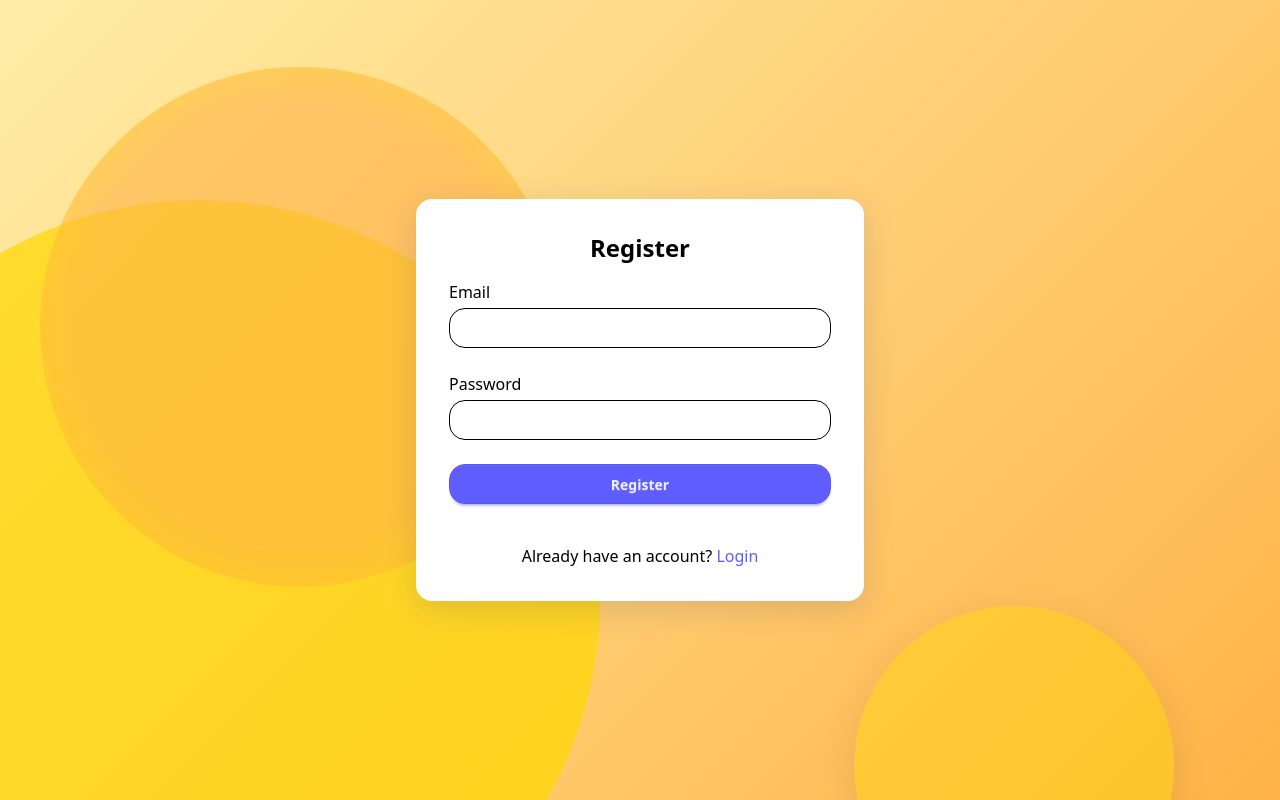
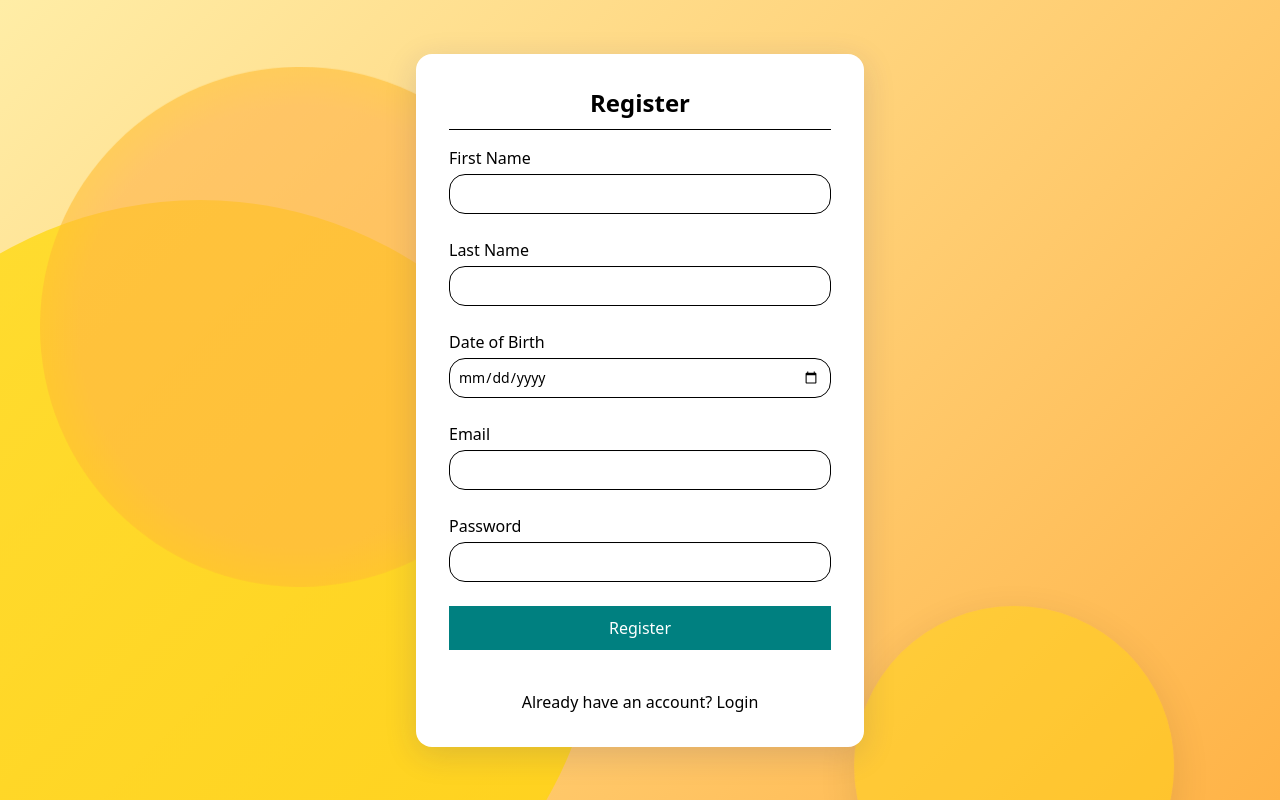
Before and after one commit to hadetan/foodsport-dev, a Next.js app: page /auth/register in a window 1280 px wide. Built offline with nearby package versions, Linux system fonts and the light colour scheme.

Commit message:
Add register screen and functionalities

```diff
--- a/src/app/api/auth/register/route.js
+++ b/src/app/api/auth/register/route.js
@@ -1,5 +1,6 @@
 import { prisma } from '@/lib/prisma/client';
 import { supabaseClient } from '@/lib/supabase/client';
+import { cookies } from 'next/headers';
 
 export async function POST(req) {
 	try {
@@ -48,9 +49,28 @@ export async function POST(req) {
 			},
 		});
 
+		if (data.session?.access_token) {
+			const cookieStore = await cookies();
+			cookieStore.set('auth_token', data.session.access_token, {
+				httpOnly: true,
+				path: '/',
+				sameSite: 'lax',
+				maxAge: data.session.expires_in || 3600,
+			});
+			if (data.session.refresh_token) {
+				cookieStore.set('refresh_token', data.session.refresh_token, {
+					httpOnly: true,
+					path: '/',
+					sameSite: 'lax',
+					maxAge: 60 * 60 * 24 * 30,
+				});
+			}
+		}
+
 		return Response.json({
 			message: 'User registered successfully.',
 			userId,
+			session: data.session,
 		});
 	} catch (err) {
 		return Response.json(
--- a/src/app/auth/login/page.js
+++ b/src/app/auth/login/page.js
@@ -4,6 +4,7 @@ import { useState, useEffect } from "react";
 import api from "@/utils/axios/api";
 import { useRouter } from "next/navigation";
 import ErrorAlert from "@/app/shared/components/ErrorAlert";
+import Link from 'next/link';
 
 export default function LoginPage() {
   const [email, setEmail] = useState("");
@@ -31,7 +32,7 @@ export default function LoginPage() {
       }
       router.replace("/my");
     } catch (err) {
-      setError(`Something went wrong. Please try again. ${err}`);
+      setError(`Something went wrong. Please try again. ${err.message}`);
     } finally {
       setLoading(false);
     }
@@ -70,7 +71,7 @@ return (
         </button>
         <div className="text-center mt-4 text-black">
             <span>Don't have an account? </span>
-            <a href="/auth/register" className="link link-primary text-black">Register</a>
+            <Link href="/auth/register" className="link link-primary text-black">Register</Link>
         </div>
     </form>
 );
--- a/src/app/auth/register/page.js
+++ b/src/app/auth/register/page.js
@@ -3,9 +3,13 @@ import '@/app/auth/css/loginAndRegister.css'
 import { useState } from "react";
 import { useRouter } from "next/navigation";
 import ErrorAlert from "@/app/shared/components/ErrorAlert";
+import Link from 'next/link';
 
 export default function RegisterPage() {
   const [email, setEmail] = useState("");
+  const [firstname, setFirstname] = useState("");
+  const [lastname, setLastname] = useState("");
+  const [dateOfBirth, setDateOfBirth] = useState("");
   const [password, setPassword] = useState("");
   const [loading, setLoading] = useState(false);
   const [error, setError] = useState("");
@@ -19,7 +23,7 @@ export default function RegisterPage() {
       const res = await fetch("/api/auth/register", {
         method: "POST",
         headers: { "Content-Type": "application/json" },
-        body: JSON.stringify({ email, password }),
+        body: JSON.stringify({ email, password, firstname, lastname, dateOfBirth }),
       });
       const data = await res.json();
       if (!res.ok) {
@@ -27,13 +31,13 @@ export default function RegisterPage() {
         setLoading(false);
         return;
       }
-      // Store session (token) in localStorage or cookie
       if (data.session?.access_token) {
         localStorage.setItem("auth_token", data.session.access_token);
+        localStorage.setItem("refresh_token", data.session.refresh_token || "");
       }
       router.push("/my");
     } catch (err) {
-      setError("Something went wrong. Please try again.");
+      setError(`Something went wrong. Please try again. ${err.message}`);
     } finally {
       setLoading(false);
     }
@@ -41,10 +45,40 @@ export default function RegisterPage() {
 
   return (
     <form className="space-y-6" onSubmit={handleRegister}>
-      <h2 className="text-2xl font-bold mb-4 text-center">Register</h2>
+      <h2 className="text-2xl font-bold mb-4 text-center text-black header">Register</h2>
       {error && <ErrorAlert message={error} onClose={() => setError("")} />}
       <div>
-        <label className="block mb-1 font-medium">Email</label>
+        <label className="block mb-1 font-medium text-black">First Name</label>
+        <input
+          type="text"
+          className="input input-bordered w-full"
+          value={firstname}
+          onChange={e => setFirstname(e.target.value)}
+          required
+        />
+      </div>
+      <div>
+        <label className="block mb-1 font-medium text-black">Last Name</label>
+        <input
+          type="text"
+          className="input input-bordered w-full"
+          value={lastname}
+          onChange={e => setLastname(e.target.value)}
+          required
+        />
+      </div>
+      <div>
+        <label className="block mb-1 font-medium text-black">Date of Birth</label>
+        <input
+          type="date"
+          className="input input-bordered w-full"
+          value={dateOfBirth}
+          onChange={e => setDateOfBirth(e.target.value)}
+          required
+        />
+      </div>
+      <div>
+        <label className="block mb-1 font-medium text-black">Email</label>
         <input
           type="email"
           className="input input-bordered w-full"
@@ -54,10 +88,10 @@ export default function RegisterPage() {
         />
       </div>
       <div>
-        <label className="block mb-1 font-medium">Password</label>
+        <label className="block mb-1 font-medium text-black">Password</label>
         <input
           type="password"
-          className="input input-bordered w-full"
+          className="input input-bordered w-full text-black"
           value={password}
           onChange={e => setPassword(e.target.value)}
           required
@@ -65,14 +99,14 @@ export default function RegisterPage() {
       </div>
       <button
         type="submit"
-        className="btn btn-primary w-full"
+        className="submit-button w-full text-black"
         disabled={loading}
       >
         {loading ? "Registering..." : "Register"}
       </button>
-      <div className="text-center mt-4">
+      <div className="text-center mt-4 text-black">
         <span>Already have an account? </span>
-        <a href="/auth/login" className="link link-primary">Login</a>
+        <Link href="/auth/login" className="link link-primary text-black">Login</Link>
       </div>
     </form>
   );
```
Also changed, not shown: 1 other file (tests, documents, lock files or other folders).
